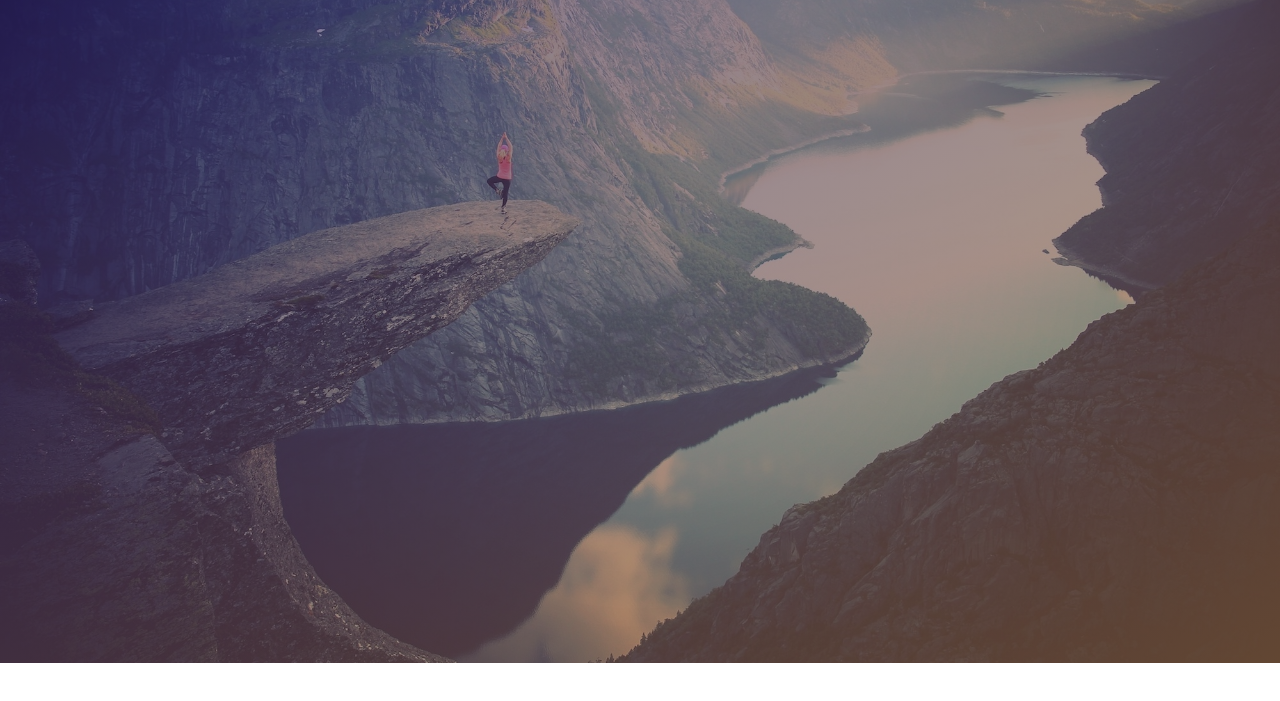
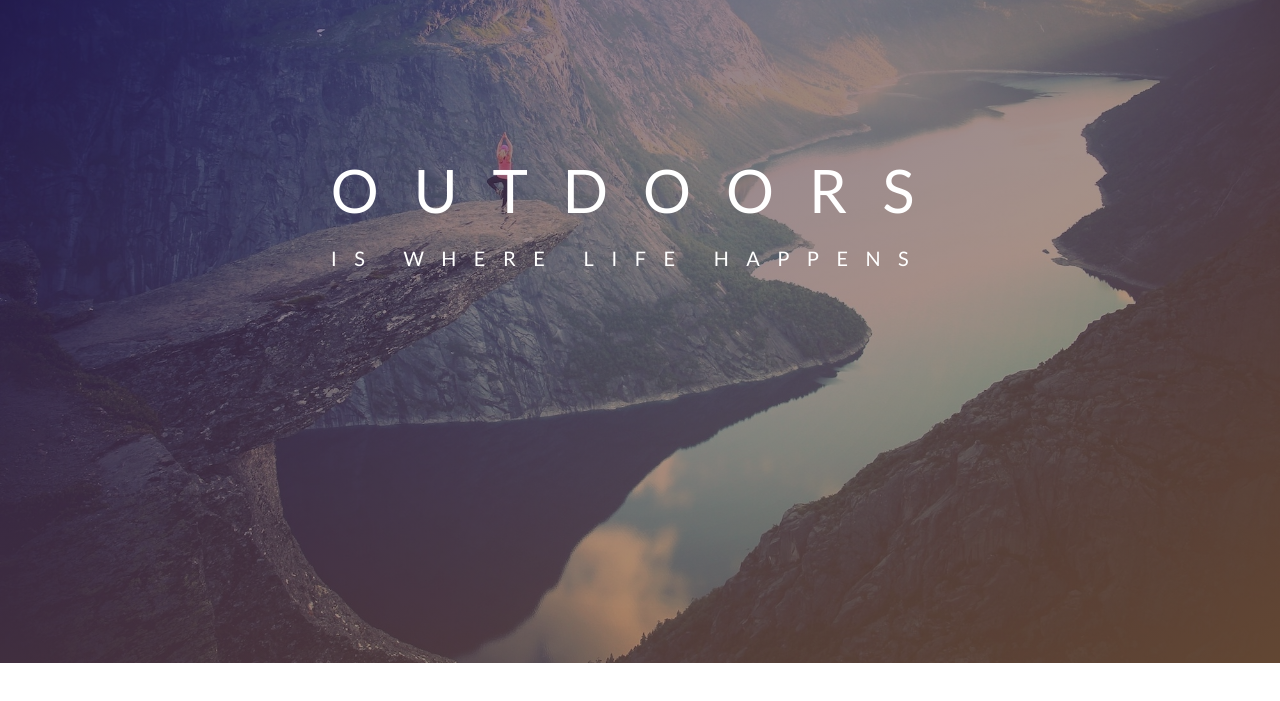
Before and after one commit to Roosterbear/css, a plain HTML site: page Natours/index.html in a window 1280 px wide. Shown: the part 97-798 px from the top of the page. Drawn offline with Linux system fonts and the light colour scheme.

Commit message:
Agregando texto central

```diff
--- a/Natours/css/style.css
+++ b/Natours/css/style.css
@@ -20,6 +20,9 @@
   position: relative;
 }
 
+/* ----------------------------------- */
+/* ---------- LOGO ------------------- */
+/* ----------------------------------- */
 .logo-box{
   /* AQUI SOLO CONTROLAMOS LA POSICION */
   position:absolute;
@@ -31,3 +34,32 @@
 /* AQUI CONTROLAMOS EL TAMAÑO */
   height:35px;
 }
+
+/* ----------------------------------- */
+/* --------- TEXTO CENTRAL ----------- */
+/* ----------------------------------- */
+.text-box{
+  position:absolute;
+  top: 40%;
+  left: 50%;
+  transform: translate(-50%, -50%);
+}
+
+.heading-primary{
+  color:#fff;
+  text-transform: uppercase;
+}
+
+.heading-primary-main{
+  display: block;
+  font-size: 60px;
+  font-weight: 400;
+  letter-spacing: 35px;
+}
+
+.heading-primary-sub{
+  display: block;
+  font-size: 20px;
+  font-weight: 400;
+  letter-spacing: 17.4px;
+}
--- a/Natours/index.html
+++ b/Natours/index.html
@@ -13,6 +13,12 @@
     <div class="logo-box">
       <img src="image/logo-white.png" alt="logo" class="logo">
     </div>
+    <div class="text-box">
+      <h1 class="heading-primary">
+        <span class="heading-primary-main">Outdoors</span>
+        <span class="heading-primary-sub">is where life happens</span>
+      </h1>
+    </div>
   </header>
 </body>
 </html>
```
Also changed, not shown: README.md.
